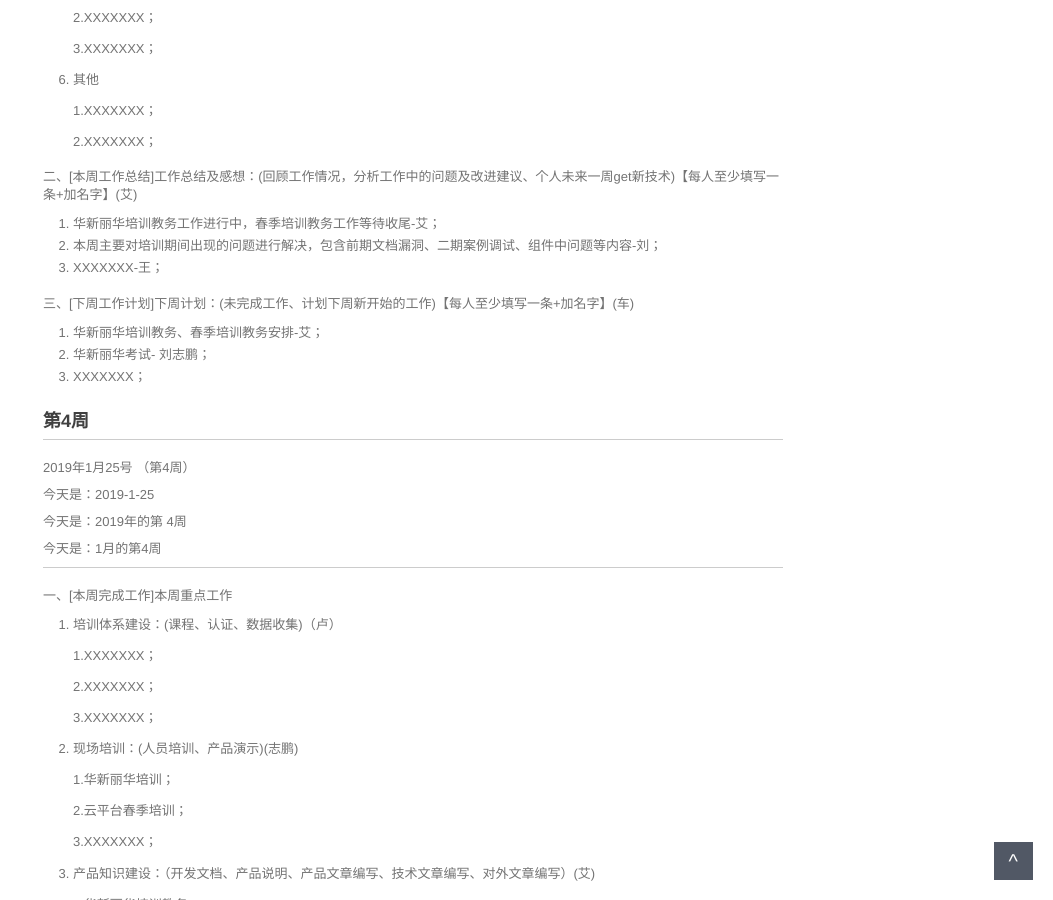
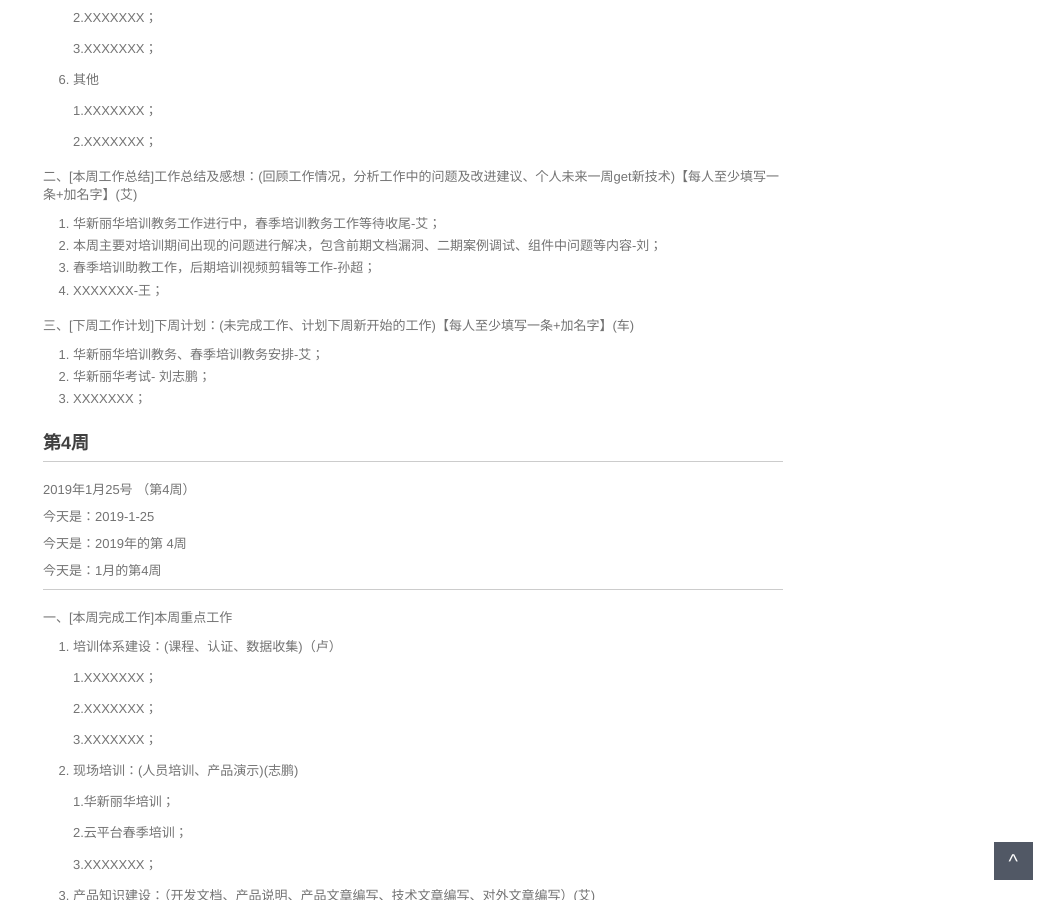
Before and after one commit to walllFlower/blog, a Jekyll site: the page built from _posts/2018-07-17-day_report_cxz.md, in a window 1280 px wide and 900 px high, scrolled down 1089 px. Shown: the whole window, without its empty margins (227-1280 px from the left). Built offline with Jekyll 4.4.1, drawn with Linux system fonts in a browser that asks for light colours; comment, search, counter and statistics services are not loaded.

Commit message:
Update 2018-07-17-day_report_cxz.md

```diff
--- a/_posts/2018-07-17-day_report_cxz.md
+++ b/_posts/2018-07-17-day_report_cxz.md
@@ -73,7 +73,8 @@ categories: 技术运营工作周报
 
 1. 华新丽华培训教务工作进行中，春季培训教务工作等待收尾-艾；
 2. 本周主要对培训期间出现的问题进行解决，包含前期文档漏洞、二期案例调试、组件中问题等内容-刘；
-3. XXXXXXX-王；
+3. 春季培训助教工作，后期培训视频剪辑等工作-孙超；
+4. XXXXXXX-王；
 
 三、[下周工作计划]下周计划：(未完成工作、计划下周新开始的工作)【每人至少填写一条+加名字】(车)
 
```
